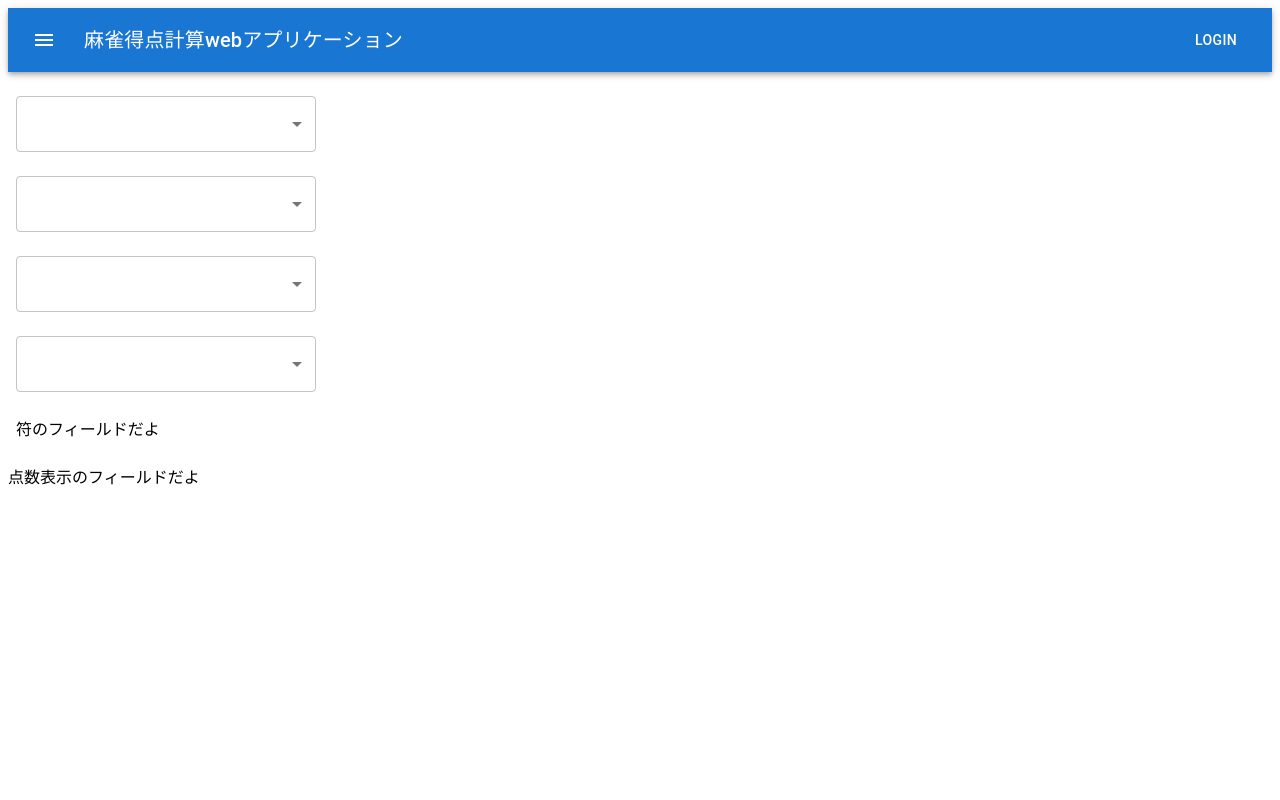
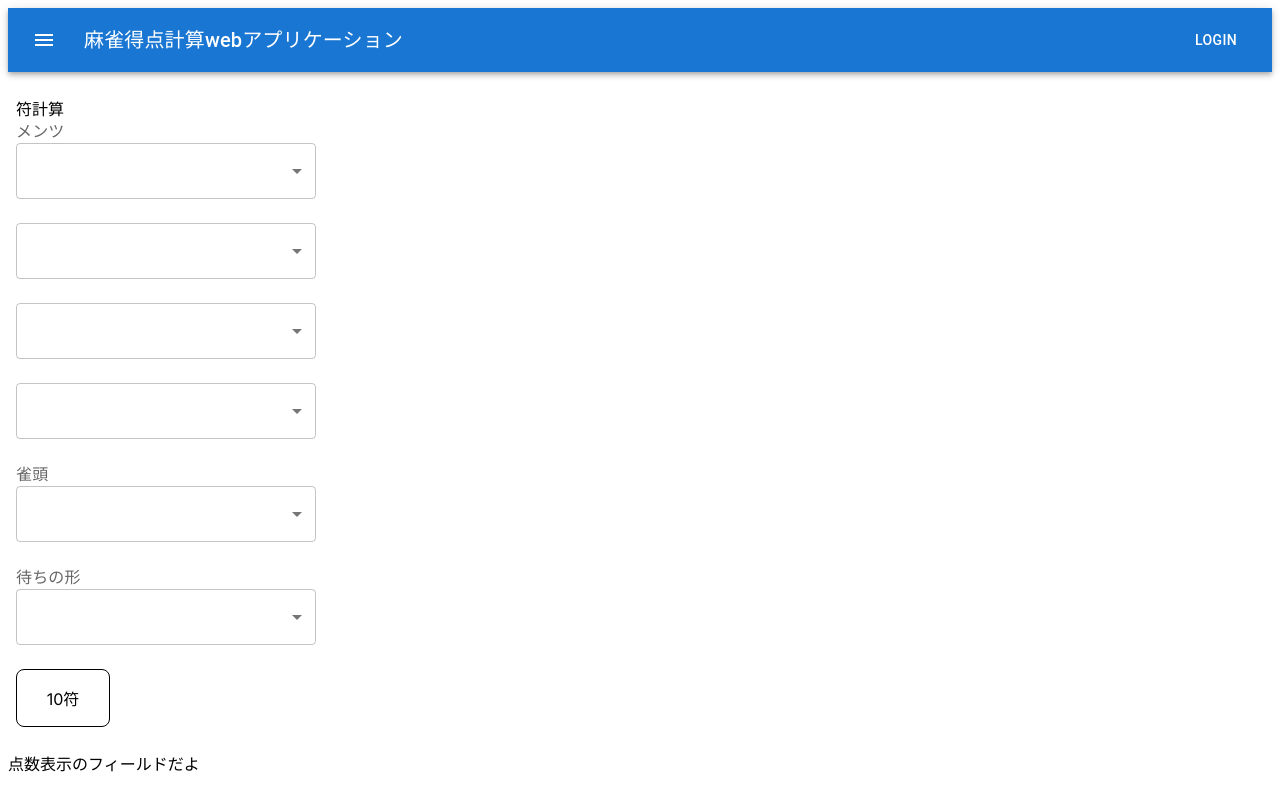
Before and after one commit to i068edo/mj-app, a Next.js app: page / in a window 1280 px wide. Built offline with nearby package versions, Linux system fonts and the light colour scheme.

Commit message:
merge commit

```diff
--- a/src/app/FuField.js
+++ b/src/app/FuField.js
@@ -5,25 +5,35 @@ import InputLabel from '@mui/material/InputLabel';
 import MenuItem from '@mui/material/MenuItem';
 import FormControl from '@mui/material/FormControl';
 import Select from '@mui/material/Select';
+import FormLabel from '@mui/material/FormLabel';
 
 import MentsuSelect from './MentsuSelect';
+import JantoSelect from './JantoSelect';
+import MachiSelect from './MachiSelect';
+import FuResult from './FuResult';
 
 export default function FuField() {
     return (
         <Box sx={{ mt: 3, mb: 3, ml: 1 }} >
+            符計算
+
             <Box sx={{ minWidth: 120, maxWidth: 300 }}>
                 <FormControl fullWidth>
+                    <FormLabel>メンツ</FormLabel>
                     <MentsuSelect />
                     <MentsuSelect />
                     <MentsuSelect />
                     <MentsuSelect />
-
+                    <FormLabel>雀頭</FormLabel>
+                    <JantoSelect />
+                    <FormLabel>待ちの形</FormLabel>
+                    <MachiSelect />
 
 
                 </FormControl>
             </Box>
 
-            符のフィールドだよ
+            <FuResult />
         </Box>
     )
 }
--- /dev/null
+++ b/src/app/FuResult.js
@@ -0,0 +1,26 @@
+import * as React from 'react';
+import { useState } from 'react';
+import Box from '@mui/material/Box';
+
+import MentsuSelect from './MentsuSelect';
+import JantoSelect from './JantoSelect';
+import MachiSelect from './MachiSelect';
+
+export default function FuResult(){
+    var sum = 0;
+    sum += 10;
+    return(
+
+        <Box sx={{
+            border: 1,
+            borderRadius: 2,
+            p: 2,
+            minWidth: 30,
+            maxWidth: 60,
+            display: 'flex',
+            justifyContent: 'center'
+            }}>
+            {sum}符
+        </Box>
+    )
+}
--- /dev/null
+++ b/src/app/JantoSelect.js
@@ -0,0 +1,29 @@
+import * as React from 'react';
+import { useState } from 'react';
+import MenuItem from '@mui/material/MenuItem';
+import Select from '@mui/material/Select';
+
+export default function JantoSelect() {
+    return (
+        <Select
+            /* value={age} */
+            /* onChange={handleChange} */
+            displayEmpty
+            sx={{ mb: 3 }}
+        >
+            <MenuItem value={0} sx={{ display: 'flex', justifyContent: 'space-between' }}>
+                <span>数牌</span><span>0符</span>
+            </MenuItem>
+            <MenuItem value={0} sx={{ display: 'flex', justifyContent: 'space-between' }}>
+                <span>オタ牌</span><span>0符</span>
+            </MenuItem>
+            <MenuItem value={2} sx={{ display: 'flex', justifyContent: 'space-between' }}>
+                <span>自場風牌</span><span>2符</span>
+            </MenuItem>
+            <MenuItem value={2} sx={{ display: 'flex', justifyContent: 'space-between' }}>
+                <span>三元牌</span><span>2符</span>
+            </MenuItem>
+
+        </Select>
+    )
+}
--- /dev/null
+++ b/src/app/MachiSelect.js
@@ -0,0 +1,32 @@
+import * as React from 'react';
+import { useState } from 'react';
+import MenuItem from '@mui/material/MenuItem';
+import Select from '@mui/material/Select';
+
+export default function MachiSelect() {
+    return (
+        <Select
+            /* value={age} */
+            /* onChange={handleChange} */
+            displayEmpty
+            sx={{ mb: 3 }}
+        >
+            <MenuItem value={0} sx={{ display: 'flex', justifyContent: 'space-between' }}>
+                <span>リャンメン</span><span>0符</span>
+            </MenuItem>
+            <MenuItem value={0} sx={{ display: 'flex', justifyContent: 'space-between' }}>
+                <span>シャンポン</span><span>0符</span>
+            </MenuItem>
+            <MenuItem value={2} sx={{ display: 'flex', justifyContent: 'space-between' }}>
+                <span>タンキ</span><span>2符</span>
+            </MenuItem>
+            <MenuItem value={2} sx={{ display: 'flex', justifyContent: 'space-between' }}>
+                <span>カンチャン</span><span>2符</span>
+            </MenuItem>
+            <MenuItem value={2} sx={{ display: 'flex', justifyContent: 'space-between' }}>
+                <span>ペンチャン</span><span>2符</span>
+            </MenuItem>
+
+        </Select>
+    )
+}
```
